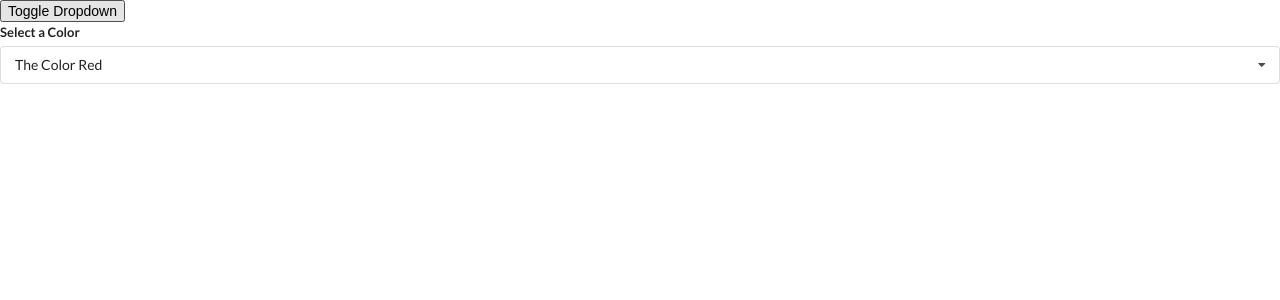
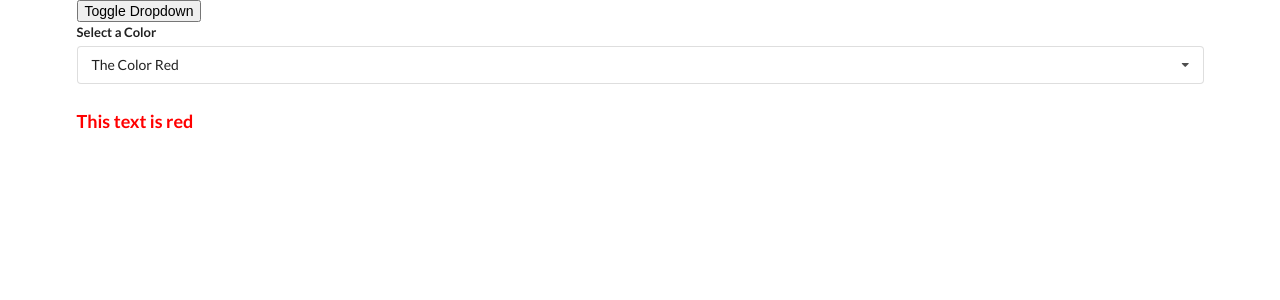
Before and after one commit to Gurpreet2000/widgets, a React (Create React App) app: page / in a window 1280 px wide. Shown: the top 300 px of the page. Built offline with nearby package versions, Linux system fonts and the light colour scheme.

Commit message:
change text according to option selected

```diff
--- a/src/App.js
+++ b/src/App.js
@@ -37,16 +37,21 @@
   const [showDropdown, setShowDropdown] = useState(true);
 
   return (
-    <div>
+    <div className="ui container">
       <button onClick={() => setShowDropdown(!showDropdown)}>
         Toggle Dropdown
       </button>
       {showDropdown ? (
-        <Dropdown
-          selected={selected}
-          onSelectedChange={setSelected}
-          options={options}
-        />
+        <div>
+          <Dropdown
+            selected={selected}
+            onSelectedChange={setSelected}
+            options={options}
+          />
+          <h3 style={{ color: selected.value }}>
+            This text is {selected.value}
+          </h3>
+        </div>
       ) : null}
     </div>
   );
```
Also changed, not shown: 1 other file (tests, documents, lock files or other folders).
